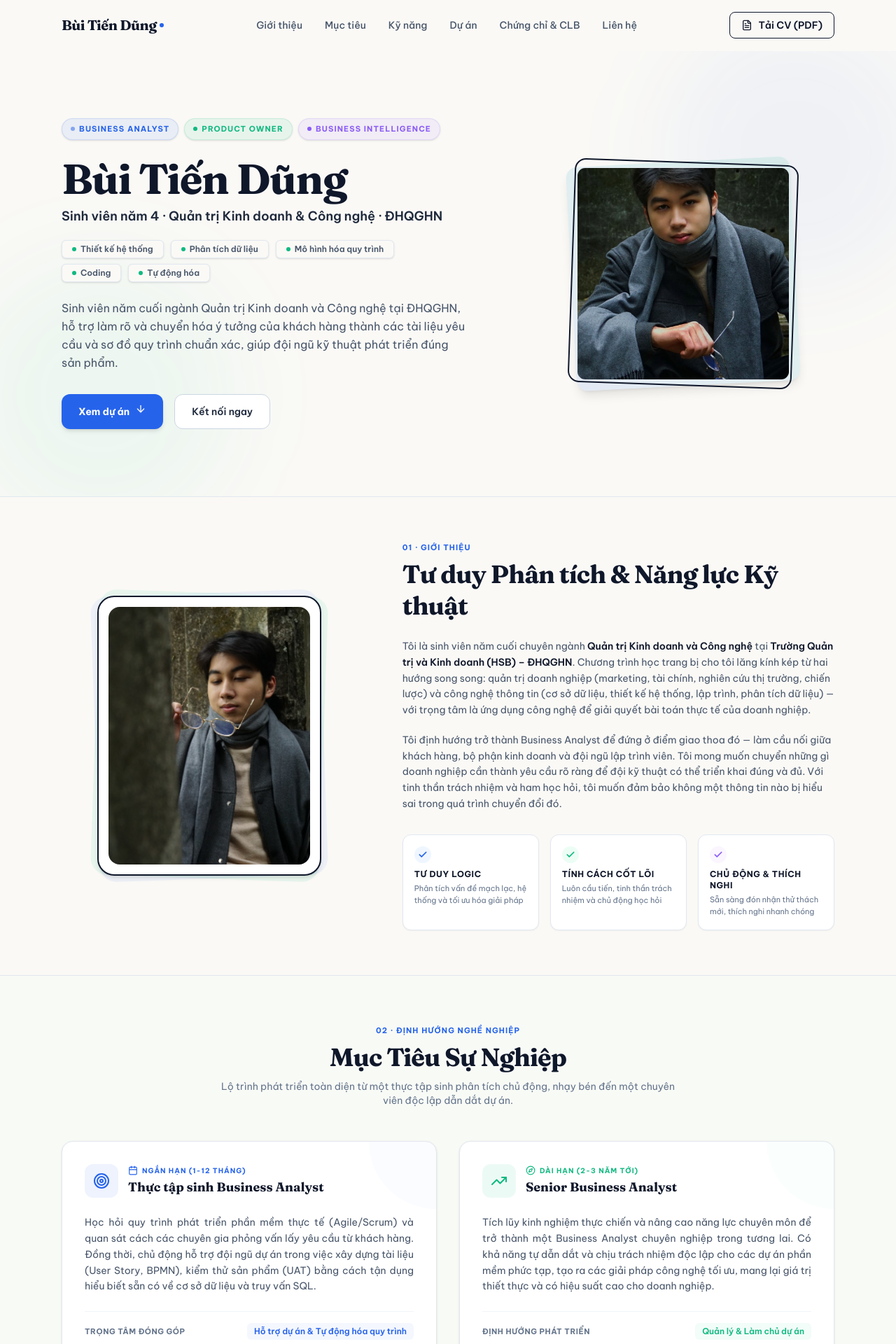
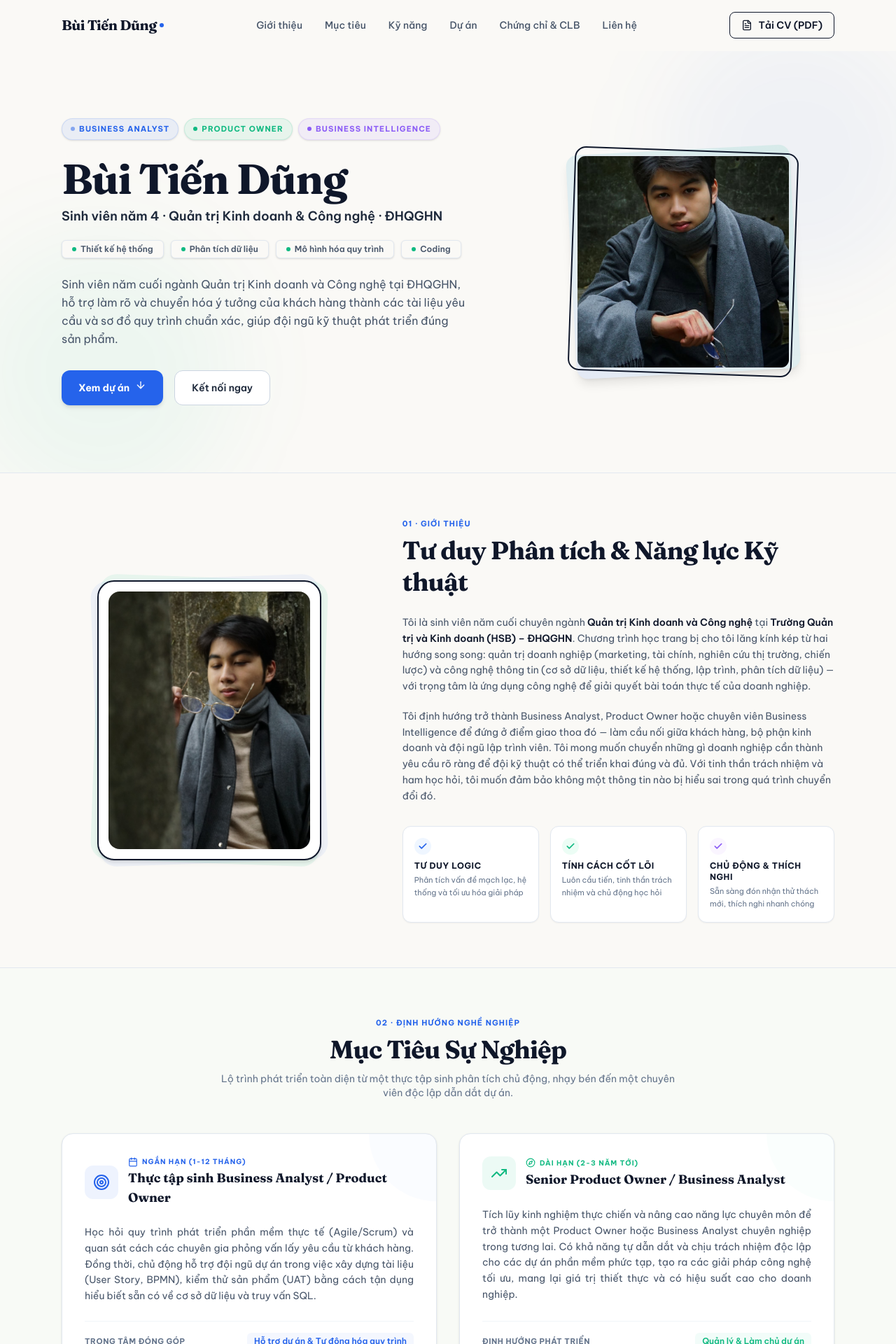
Before and after one commit to btdung375-design/portfolio, a React (Vite) app: page / in a window 1280 px wide. Shown: the top 1920 px of the page at 70% size. Built offline with nearby package versions, Linux system fonts and the light colour scheme.

Commit message:
fix: remove automation tag, add Product Owner & Business Intelligence to About text and Career Objective cards

```diff
--- a/src/components/About.tsx
+++ b/src/components/About.tsx
@@ -74,7 +74,7 @@ export default function About() {
                 doanh nghiệp.
               </p>
               <p>
-                Tôi định hướng trở thành Business Analyst để đứng ở điểm giao thoa đó — làm cầu nối giữa khách hàng, bộ phận kinh doanh và
+                Tôi định hướng trở thành Business Analyst, Product Owner hoặc chuyên viên Business Intelligence để đứng ở điểm giao thoa đó — làm cầu nối giữa khách hàng, bộ phận kinh doanh và
                 đội ngũ lập trình viên. Tôi mong muốn chuyển những gì doanh nghiệp cần thành yêu cầu rõ ràng để đội kỹ thuật
                 có thể triển khai đúng và đủ. Với tinh thần trách nhiệm và ham học hỏi, tôi muốn đảm bảo không một thông tin nào bị
                 hiểu sai trong quá trình chuyển đổi đó.
--- a/src/components/Hero.tsx
+++ b/src/components/Hero.tsx
@@ -47,18 +47,7 @@ export default function Hero() {
             {/* Core Capabilities - under the name */}
             <div className="flex flex-col gap-2 mb-6">
               <div className="flex flex-wrap gap-2.5">
-                {["Thiết kế hệ thống", "Phân tích dữ liệu", "Mô hình hóa quy trình"].map((skill, idx) => (
-                  <span
-                    key={idx}
-                    className="px-3.5 py-1 rounded-md bg-[#FAF9F6] border border-[#E2E8F0] text-xs font-semibold text-[#475569] shadow-sm flex items-center gap-1.5"
-                  >
-                    <span className="w-1.5 h-1.5 rounded-full bg-[#10B981]"></span>
-                    {skill}
-                  </span>
-                ))}
-              </div>
-              <div className="flex flex-wrap gap-2.5">
-                {["Coding", "Tự động hóa"].map((skill, idx) => (
+                {["Thiết kế hệ thống", "Phân tích dữ liệu", "Mô hình hóa quy trình", "Coding"].map((skill, idx) => (
                   <span
                     key={idx}
                     className="px-3.5 py-1 rounded-md bg-[#FAF9F6] border border-[#E2E8F0] text-xs font-semibold text-[#475569] shadow-sm flex items-center gap-1.5"
--- a/src/components/Objective.tsx
+++ b/src/components/Objective.tsx
@@ -33,7 +33,7 @@ export default function Objective() {
                     <Calendar className="w-3.5 h-3.5" />
                     Ngắn hạn (1-12 tháng)
                   </div>
-                  <h3 className="font-serif text-lg font-bold text-[#0F172A] mt-0.5">Thực tập sinh Business Analyst</h3>
+                  <h3 className="font-serif text-lg font-bold text-[#0F172A] mt-0.5">Thực tập sinh Business Analyst / Product Owner</h3>
                 </div>
               </div>
 
@@ -69,12 +69,12 @@ export default function Objective() {
                     <Compass className="w-3.5 h-3.5" />
                     Dài hạn (2-3 năm tới)
                   </div>
-                  <h3 className="font-serif text-lg font-bold text-[#0F172A] mt-0.5">Senior Business Analyst</h3>
+                  <h3 className="font-serif text-lg font-bold text-[#0F172A] mt-0.5">Senior Product Owner / Business Analyst</h3>
                 </div>
               </div>
 
               <p className="text-sm text-[#475569] leading-relaxed text-justify">
-                Tích lũy kinh nghiệm thực chiến và nâng cao năng lực chuyên môn để trở thành một Business Analyst chuyên nghiệp
+                Tích lũy kinh nghiệm thực chiến và nâng cao năng lực chuyên môn để trở thành một Product Owner hoặc Business Analyst chuyên nghiệp
                 trong tương lai. Có khả năng tự dẫn dắt và chịu trách nhiệm độc lập cho các dự án phần mềm
                 phức tạp, tạo ra các giải pháp công nghệ tối ưu, mang lại giá trị thiết thực và có hiệu suất cao cho doanh nghiệp.
               </p>
```
